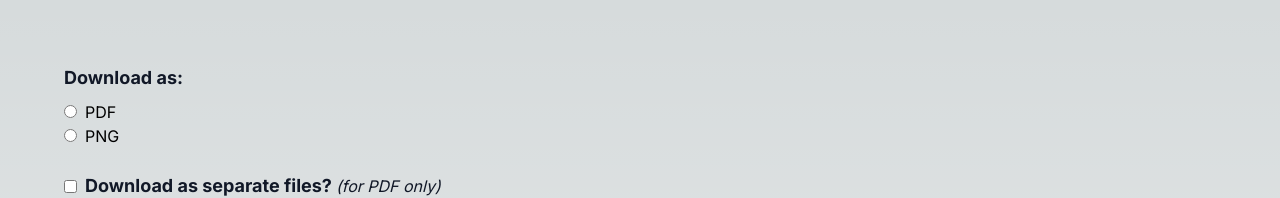
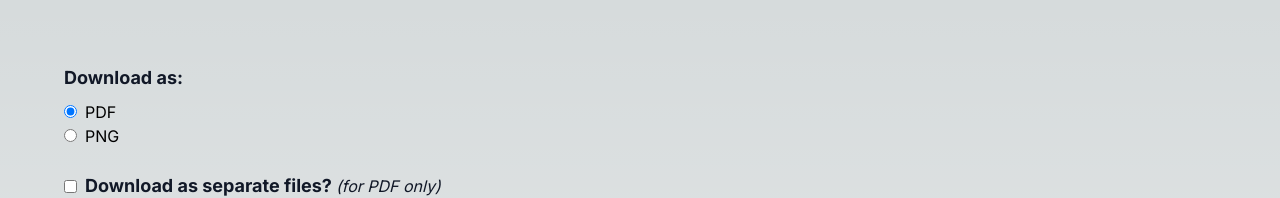
Before and after one commit to jrga03/cert-generator, a Next.js app: page / in a window 1280 px wide. Shown: the top 198 px of the page. Built offline with nearby package versions, Linux system fonts and the light colour scheme.

Commit message:
feat: hydrate position settings from localStorage

```diff
--- a/src/app/page.js
+++ b/src/app/page.js
@@ -1,6 +1,6 @@
 "use client";
 
-import { useLayoutEffect, useRef, useState } from "react";
+import { useEffect, useLayoutEffect, useRef, useState } from "react";
 import Script from "next/script";
 import Papa from "papaparse";
 
@@ -10,6 +10,7 @@ import { generatePreview, hitTest } from "@/utils/preview";
 import { PAGE_HEIGHT, PAGE_WIDTH } from "@/utils/page-size";
 import { ProgressOverlay } from "@/components/progress-overlay";
 import { Toast } from "@/components/toast";
+import { loadSettings, saveSettings } from "@/utils/persistence";
 
 import "./page.css";
 
@@ -45,6 +46,8 @@ export default function Home() {
   const [csvError, setCsvError] = useState(null);
   const [previewRowIndex, setPreviewRowIndex] = useState(0);
   const [selectedElement, setSelectedElement] = useState(null); // null | "name" | "org"
+  const [outputType, setOutputType] = useState("pdf");
+  const [separate, setSeparate] = useState(false);
   const isGenerating = progress !== null;
   const previewName = csvRows?.[previewRowIndex]?.name;
   const previewOrg = csvRows?.[previewRowIndex]?.org;
@@ -52,6 +55,16 @@ export default function Home() {
   const canvasRef = useRef(null);
   const boxesRef = useRef(null);
   const dragRef = useRef(null); // null | { element, offsetX, offsetY, scale }
+
+  useEffect(() => {
+    const saved = loadSettings();
+    if (!saved) return;
+    if (saved.numberInputs) {
+      setNumberInputs((prev) => ({ ...prev, ...saved.numberInputs }));
+    }
+    if (saved.outputType) setOutputType(saved.outputType);
+    if (typeof saved.separate === "boolean") setSeparate(saved.separate);
+  }, []);
 
   useLayoutEffect(() => {
     function _generatePreview() {
@@ -273,13 +286,29 @@ export default function Home() {
           <div className="container flex flex-col mx-auto">
             <Field label="Download as:" labelFor="type">
               <div>
-                <input id="pdf" name="type" type="radio" value="pdf" required />
+                <input
+                  id="pdf"
+                  name="type"
+                  type="radio"
+                  value="pdf"
+                  required
+                  checked={outputType === "pdf"}
+                  onChange={() => setOutputType("pdf")}
+                />
                 <label htmlFor="pdf" className="ml-2">
                   PDF
                 </label>
               </div>
               <div>
-                <input id="png" name="type" type="radio" value="png" required />
+                <input
+                  id="png"
+                  name="type"
+                  type="radio"
+                  value="png"
+                  required
+                  checked={outputType === "png"}
+                  onChange={() => setOutputType("png")}
+                />
                 <label htmlFor="png" className="ml-2">
                   PNG
                 </label>
@@ -288,7 +317,13 @@ export default function Home() {
 
             {/* Switch */}
             <div className="flex flex-row items-center mb-6 select-none">
-              <input id="separate" name="separate" type="checkbox" />
+              <input
+                id="separate"
+                name="separate"
+                type="checkbox"
+                checked={separate}
+                onChange={(e) => setSeparate(e.target.checked)}
+              />
               {/* <label htmlFor="separate" className="switch-toggle">
                 Toggle
               </label> */}
```
